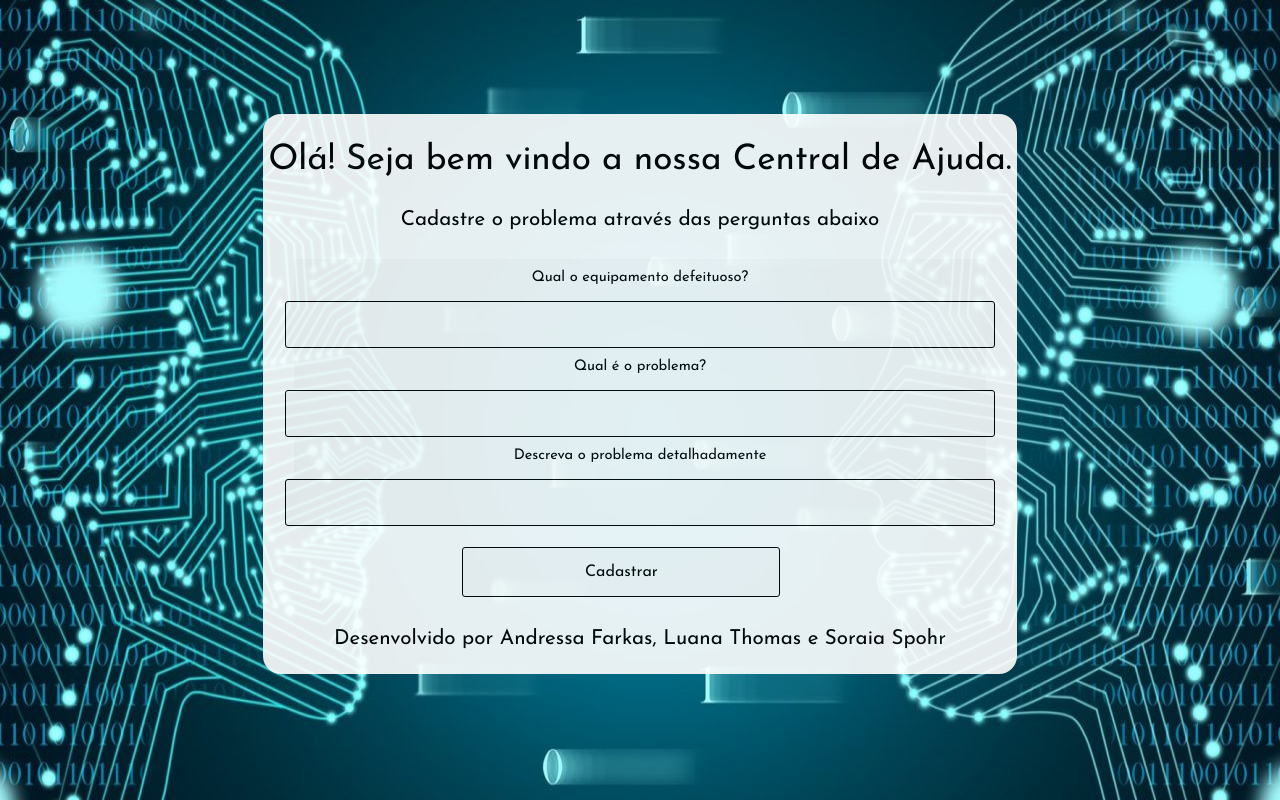
After one commit to luanathomas/suporte_ti, a PHP site: page /admin.php in a window 1280 px wide. The commit adds this page. Run offline with PHP 8.4, Linux system fonts and the light colour scheme.

Commit message:
andressa

```diff
--- /dev/null
+++ b/admin.php
@@ -0,0 +1,65 @@
+<!DOCTYPE html>
+<html lang="en">
+
+<head>
+    <title>Central de Ajuda</title>
+    <meta charset="UTF-8">
+    <meta name="viewport" content="width=device-width, initial-scale=1">
+    <link href="estilo.css" rel="stylesheet">
+    <script src="main.js"></script>
+</head>
+
+<body>
+<script src="main.js"></script>
+    <div id="container">
+        <form class="form" method="post" action='processa.php'>
+
+        <div class="titulo">
+                <h1> Olá! Seja bem vindo a nossa Central de Ajuda.  </h1>
+            </div>
+
+            <div class="descricao">
+                <h3> Cadastre o problema através das perguntas abaixo</h3>
+            </div>
+
+            <div class="label1">
+            <label for="input_equipamento">Qual o equipamento defeituoso? </label>
+            </div>
+            <div class="input_equipamento">
+              <input type="text" name="input_equipamento">
+            </div>
+
+            <div class="label2">
+            <label for="input_problema_primario">Qual é o problema? </label>
+            </div>
+            <div class="input_problema_primario" >
+                <input type="text" name="input_problema_primario">
+            </div>
+
+            <div class="label3">
+            <label for="input_problema_secundario">Descreva o problema detalhadamente</label>
+            </div>
+            <div class="input_problema_secundario">
+                <input type="text" name="input_problema_secundario">
+            </div>
+            <br>
+
+
+
+            <div class="botao">
+                <button class="solucao"> Cadastrar </button>
+            </div>
+
+            <div class="resultado"></div>
+
+            <div class="rodape">
+                <h3>Desenvolvido por Andressa Farkas, Luana Thomas e Soraia Spohr</h3>
+            </div>
+
+        </form>
+    </div>
+
+    <script src="main.js"></script>
+</body>
+
+</html>
--- a/estilo.css
+++ b/estilo.css
@@ -77,7 +77,7 @@ form {
     justify-content: space-around;
 }
 
-.select1 {
+.input_equipamento {
     grid-area: select1;
     text-align: center;
     display: flex;
@@ -85,7 +85,7 @@ form {
     justify-content: space-around;
 }
 
-.select2 {
+.input_problema_primario {
     grid-area: select2;
     text-align: center;
     display: flex;
@@ -93,7 +93,7 @@ form {
     justify-content: space-around;
 }
 
-.select3 {
+.input_problema_secundario {
     grid-area: select3;
     text-align: center;
     display: flex;
@@ -131,10 +131,10 @@ input {
     font-style: normal;
     font-weight: normal;
     font-size: 11pt;
-    width: 90%;
+    width: 92.5%;
     margin: 0 auto;
     border-radius: 3px;
-    height: 15px;
+    height: 25px;
     border-style: solid;
     border-color: black;
     background-color: #fafafa;
```
